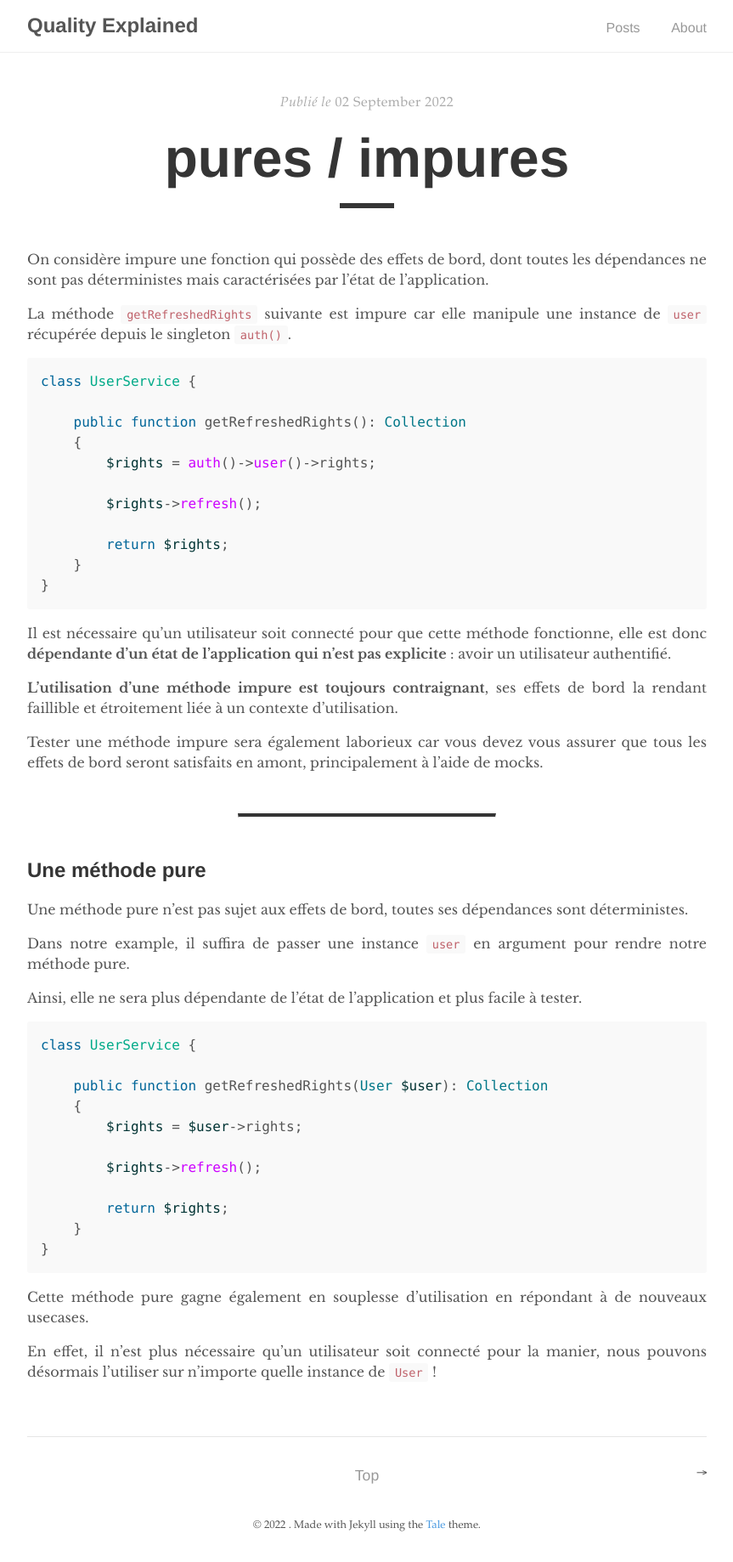
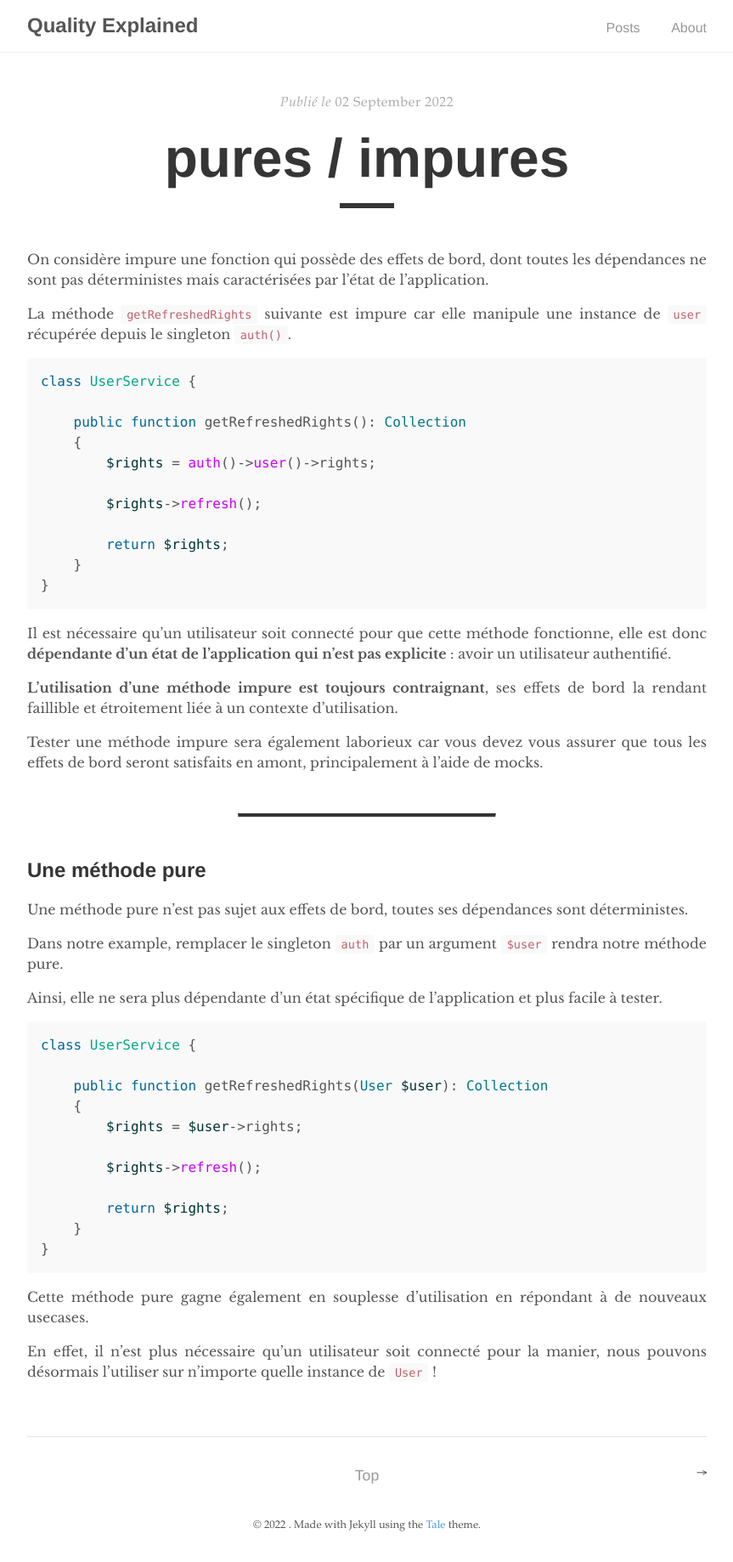
Before and after one commit to DeGraciaMathieu/quality-explained.fr, a Jekyll site: the page built from _posts/2022-09-02-pure-impure.markdown, in a window 1280 px wide. Shown: the whole page at 85% size, without its empty margins (208-1071 px from the left). Built offline with Jekyll 4.4.1, drawn with Linux system fonts in a browser that asks for light colours.

Commit message:
Update article

```diff
--- a/_posts/2022-09-02-pure-impure.markdown
+++ b/_posts/2022-09-02-pure-impure.markdown
@@ -36,9 +36,9 @@ Tester une méthode impure sera également laborieux car vous devez vous assurer
 
 Une méthode pure n’est pas sujet aux effets de bord, toutes ses dépendances sont déterministes.
 
-Dans notre example, il suffira de passer une instance `user` en argument pour rendre notre méthode pure.
+Dans notre example, remplacer le singleton `auth` par un argument `$user` rendra notre méthode pure.
 
-Ainsi, elle ne sera plus dépendante de l’état de l’application et plus facile à tester.
+Ainsi, elle ne sera plus dépendante d'un état spécifique de l’application et plus facile à tester.
 
 {% highlight php %}
 class UserService {
```
